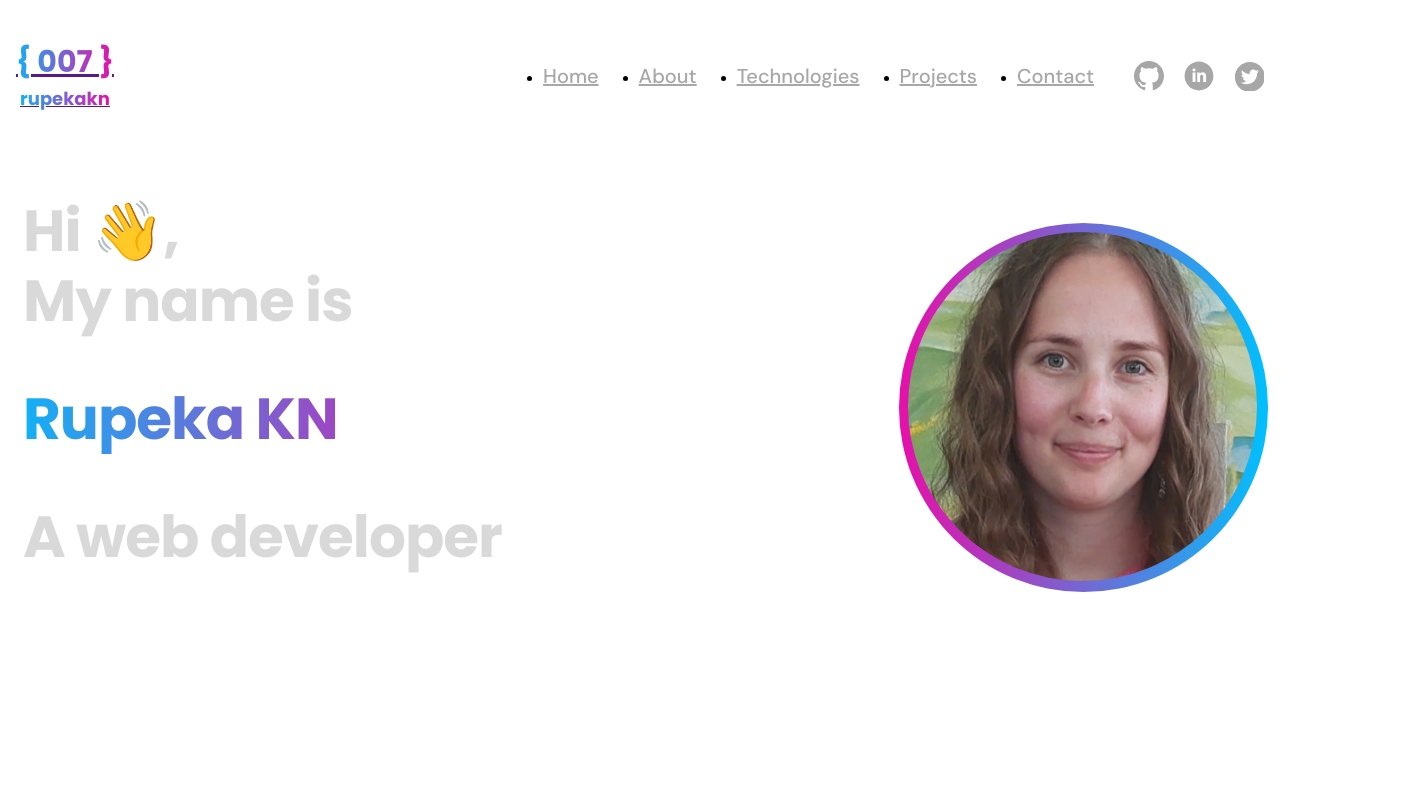
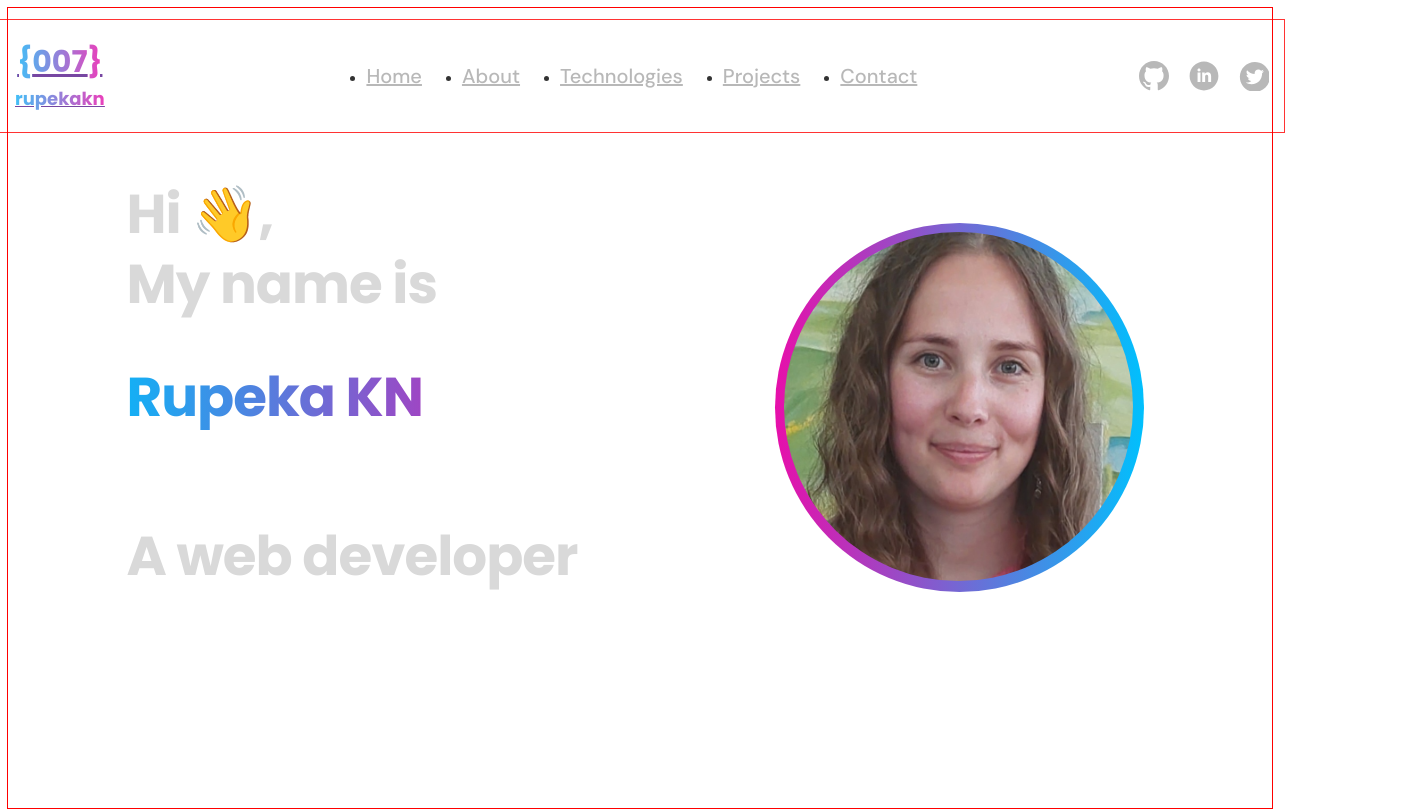
Before and after one commit to tymanskaya/portfolio-start-project-main, a React app: page / in a window 1280 px wide. Shown: the top 811 px of the page, 1426 px wide, since content can reach past the window. Built offline with nearby package versions, Linux system fonts and the light colour scheme; the HTML template or start-up script is replaced by a standard one; a web font is replaced by a local one.

Commit message:
workspace.xml

```diff
--- a/src/components/Container.tsx
+++ b/src/components/Container.tsx
@@ -1,9 +1,11 @@
 import styled from "styled-components";
 
 export const Container = styled.div `
-    max-width: 1248px;
+    max-width: 1254px;
     width: 100%;
+    min-height: 100%;
     padding: 0 15px;
     margin: 0 auto;
+    outline: 1px solid red;
 
 `
--- a/src/components/FlexWrapper.tsx
+++ b/src/components/FlexWrapper.tsx
@@ -5,6 +5,7 @@
     justify?: string
     align?: string
     wrap?: string
+
 
 }
 
--- a/src/components/SectionTitle.tsx
+++ b/src/components/SectionTitle.tsx
@@ -8,5 +8,10 @@
     color: ${theme.colors.fontMain};
     text-align: center;
 
+    @media ${theme.media.mobile} {
+        margin-top: 20px;
+        margin-bottom: 60px;
+    }
+
 
 `
--- a/src/components/Title.tsx
+++ b/src/components/Title.tsx
@@ -9,4 +9,9 @@
     text-align: center;
     margin-bottom: 100px;
     margin-top: 30px;
+
+    @media ${theme.media.mobile} {
+        margin-top: 20px;
+        margin-bottom: 60px;
+    }
 `
--- a/src/components/logo/Logo.tsx
+++ b/src/components/logo/Logo.tsx
@@ -6,7 +6,7 @@
     return (
             <LinkLogo href=''>
                 <LogoWrapper>
-                    <SmallTextL> 007 </SmallTextL>
+                    <SmallTextL>007</SmallTextL>
                     <SmallTextLN> rupekakn </SmallTextLN>
                 </LogoWrapper>
             </LinkLogo>
@@ -38,6 +38,7 @@
     flex-direction: column;
     align-items: center;
     justify-content: left;
+    flex-wrap: nowrap;
 
 `
 const SmallTextLN=styled.span `
--- a/src/layout/footer/Footer.tsx
+++ b/src/layout/footer/Footer.tsx
@@ -10,7 +10,7 @@
         <StyledFooter>
             <Container>
                 <FlexWrapper justify="space-between">
-            <MenuFooter/>
+                    <MenuFooter/>
                     <Slogan>Designed and built by <Gradient>Rupeka KN</Gradient> with <Gradient>Love</Gradient> & <Gradient>Coffee</Gradient></Slogan>
                 </FlexWrapper>
             </Container>
--- a/src/layout/header/Header.tsx
+++ b/src/layout/header/Header.tsx
@@ -5,6 +5,8 @@
 import {FlexWrapper} from "../../components/FlexWrapper";
 import {HeaderMenu} from "./headerMenu/HeaderMenu";
 import {MobileMenu} from "./mobiliMenu/MobileMenu";
+import {theme} from "../../styles/Theme";
+import {Contacts} from "../sections/contacts/Contacts";
 
 
 
@@ -17,6 +19,7 @@
             <FlexWrapper direction={"row"} justify={"space-between"} align={"center"}>
                 <Logo/>
                 <HeaderMenu />
+                <Contacts/>
                 <MobileMenu/>
             </FlexWrapper>
         </Container>
@@ -27,11 +30,11 @@
 const StyledHeader = styled.header `
     padding: 20px 0;
     position: fixed;
+    opacity: 0.8;
     top: 0;
+    left: 0;
     right: 0;
-    left: 0;
     z-index: 9999;
-    min-height: 50px;
     width: 100%;
 
 `
--- a/src/layout/header/headerMenu/HeaderMenu.tsx
+++ b/src/layout/header/headerMenu/HeaderMenu.tsx
@@ -13,7 +13,6 @@
                 <ListItem><Link href="">Projects</Link></ListItem>
                 <ListItem><Link href="">Contact</Link></ListItem>
             </ul>
-            <Contacts/>
         </StyledHeaderMenu>
     );
 };
@@ -24,6 +23,9 @@
     align-items: center;
     gap: 40px;
     justify-content: space-between;
+    @media ${theme.media.tablet} {
+        display: none;
+    }
     ul {
         display: flex;
         justify-content: space-between;
--- a/src/layout/sections/contacts/Contacts.tsx
+++ b/src/layout/sections/contacts/Contacts.tsx
@@ -21,12 +21,11 @@
 const StyledContacts = styled.div `
     display: flex;
     flex-direction: row;
-    max-width: 130px;
-    width: 100%;
+    //width: 130px;
     justify-content: space-between;
     gap: 20px;
-    @media ${theme.media.tablet} {
-        gap: 40px;
+    @media (max-width: 852px){
+        display: none;
     }
 
 `
--- a/src/layout/sections/main/Main.tsx
+++ b/src/layout/sections/main/Main.tsx
@@ -5,6 +5,7 @@
 import {FlexWrapper} from "../../../components/FlexWrapper";
 import {Container} from "../../../components/Container";
 import {theme} from "../../../styles/Theme";
+import {font} from "../../../styles/Common";
 
 
 
@@ -13,49 +14,77 @@
     return (
         <StyledMain>
             <Container>
-            <FlexWrapper align={'center'} justify={'space-between'}>
-            <div>
+            <FlexWrapper align={'center'} justify={'space-around'} wrap={'wrap-reverse'} >
+            <MainInfo>
                 <SmallText>Hi 👋,</SmallText>
                 <SmallText>My name is</SmallText>
                 <Name> Rupeka KN</Name>
                 <MainTitle>A web developer</MainTitle>
-            </div>
+            </MainInfo>
                 <PhotoWrapper>
-            <Photo src={photo}/>
-                    <Square/>
-                    <Square/>
-                    <Square/>
-                    <Square/>
-                    <Square/>
-
+                    <Photo src={photo}/>
                 </PhotoWrapper>
-
-
             </FlexWrapper>
-        </Container>
+            </Container>
         </StyledMain>
     );
 };
 
 const StyledMain = styled.section `
-     min-height: 100vh;
     display: flex;
-
+    min-height: 100vh;
+    margin: 0 auto;
+`
+const MainInfo = styled.div`
+    display: flex;
+    flex-direction: column;
+    justify-content: left;
+    @media (max-width: 877px) {
+        align-items: center;
+        wrap: nowrap;
+        justify-content: center;
+    }
+`
+const MainTitle = styled.h1 `
+    ${font ({family: "'Poppins', sans-serif", weight: 700, Fmin: 36, Fmax: 58 })};
+    line-height: 70px;
+    letter-spacing: -1px;
+    color: ${theme.colors.fontName};
 
 `
+const Name = styled.h2 `
+    ${font ({family: "'Poppins', sans-serif", weight: 700, Fmin: 36, Fmax: 58 })};
+    //font-family: Poppins, sans-serif;
+    //font-size: 58px;
+    //font-weight: 700;
+    //line-height: 70px;
+    letter-spacing: -1px;
+    background-color: #2AA5A0;
+    background-image: linear-gradient(90deg, #13B0F5, #E70FAA);
+    -webkit-background-clip: text;
+    -webkit-text-fill-color: transparent;
+`
 
-const Photo = styled.img `
-    width: 349px;
-    height: 349px;
-    object-fit: cover;
-    border-radius: 50%;
-    z-index: 999;
+const SmallText= styled.span `
+    display: flex;
+    ${font ({family: "'Poppins', sans-serif", weight: 700, Fmin: 36, Fmax: 58 })};
+    line-height: 70px;
+    letter-spacing: -1px;
+    color: ${theme.colors.fontName};
+
+    }
 `
 
 const PhotoWrapper = styled.div`
        position: relative;
        z-index: 999;
-    &::before {
+       margin-right: 20px;
+       @media ${theme.media.mobile}{
+       margin-bottom: 30px;
+
+       }
+
+       &::before {
         content: "";
         width: 369px;
         height: 369px;
@@ -67,68 +96,65 @@
         left: -9px;
         bottom: -9px;
         z-index: -1;
-
+        @media ${theme.media.mobile}{
+            width: 260px;
+            height: 260px;
+        }
     }
 
 `
-const Square = styled.div`
-    border-left: 1px solid;
+const Photo = styled.img `
+    width: 349px;
+    height: 349px;
+    object-fit: cover;
+    border-radius: 50%;
+    z-index: 999;
 
-    border-top: 1px solid;
-    border-bottom: 1px solid;
-    width: 444px;
-    height: 444px;
-    border-image: linear-gradient(to right, rgba(255,255,255,0.1), 60%, rgba(255,255,255,0)) 1;
-    position: absolute;
-    top: -20px;
-    left: -20px;
-    transform: rotate(-165deg);
+    @media ${theme.media.mobile}{
+        width: 240px;
+        height: 240px;
 
 
 
-    &:nth-child(2){
-        transform: rotate(-150deg);
     }
-    &:nth-child(3){
-        transform: rotate(-135deg);
-    }
-    &:nth-child(4){
-        transform: rotate(-120deg);
-    }
-    &:nth-child(5){
-        transform: rotate(-105deg);
-    }
+`
+// const SquareWrapper = styled.div`
+//     border: 1px solid white;
+//     position: absolute;
+//     top: 0px;
+//     left: 0px;
+// `
 
-    `
-
-const MainTitle = styled.h1 `
-    font-family: Poppins, sans-serif;
-    font-size: 58px;
-    font-weight: 700;
-    line-height: 70px;
-    letter-spacing: -1px;
-    color: ${theme.colors.fontName};
-`
-const Name = styled.h2 `
-    font-family: Poppins, sans-serif;
-    font-size: 58px;
-    font-weight: 700;
-    line-height: 70px;
-    letter-spacing: -1px;
-    background-color: #2AA5A0;
-    background-image: linear-gradient(90deg, #13B0F5, #E70FAA);
-    -webkit-background-clip: text;
-    -webkit-text-fill-color: transparent;
-
-
-`
-
-const SmallText= styled.span `
-display: flex;
-    font-family: Poppins, sans-serif;
-    font-size: 58px;
-    font-weight: 700;
-    line-height: 70px;
-    letter-spacing: -1px;
-    color: ${theme.colors.fontName};
-`
+// const Square = styled.div`
+//     border-left: 1px solid;
+//     border-top: 1px solid;
+//     border-bottom: 1px solid;
+//     width: 444px;
+//     height: 444px;
+//     border-image: linear-gradient(to right, rgba(255,255,255,0.1), 60%, rgba(255,255,255,0)) 1;
+//     position: absolute;
+//     top: 0px;
+//     left: 0px;
+//     transform: rotate(-165deg);
+//     @media ${theme.media.mobile}{
+//         width: 335px;
+//         height: 335px;
+//
+//     }
+//
+//
+//
+//     &:nth-child(2){
+//         transform: rotate(-150deg);
+//     }
+//     &:nth-child(3){
+//         transform: rotate(-135deg);
+//     }
+//     &:nth-child(4){
+//         transform: rotate(-120deg);
+//     }
+//     &:nth-child(5){
+//         transform: rotate(-105deg);
+//     }
+//
+//     `
--- /dev/null
+++ b/src/styles/Common.tsx
@@ -0,0 +1,19 @@
+import {theme} from "./Theme";
+
+
+type FontPropsType = {
+    family?: string
+    weight?: number
+    color?: string
+    lineHeight?: number
+    Fmin?: number
+    Fmax?: number
+
+}
+export const font = ({family, weight, color, lineHeight, Fmin, Fmax}: FontPropsType ) => `
+   font-family: ${family || "Poppins"};
+   font-weight: ${weight || 400};
+   color: ${color || theme.colors.fontMain};
+   line-height: ${lineHeight || 1.2};
+   font-size: calc( (100vw - 360px)/(1440 - 360) * (${Fmax} - ${Fmin}) + ${Fmin}px);
+`
```
Also changed, not shown: src/layout/sections/skills/skill/Skill.tsx (+1 -6 lines).
